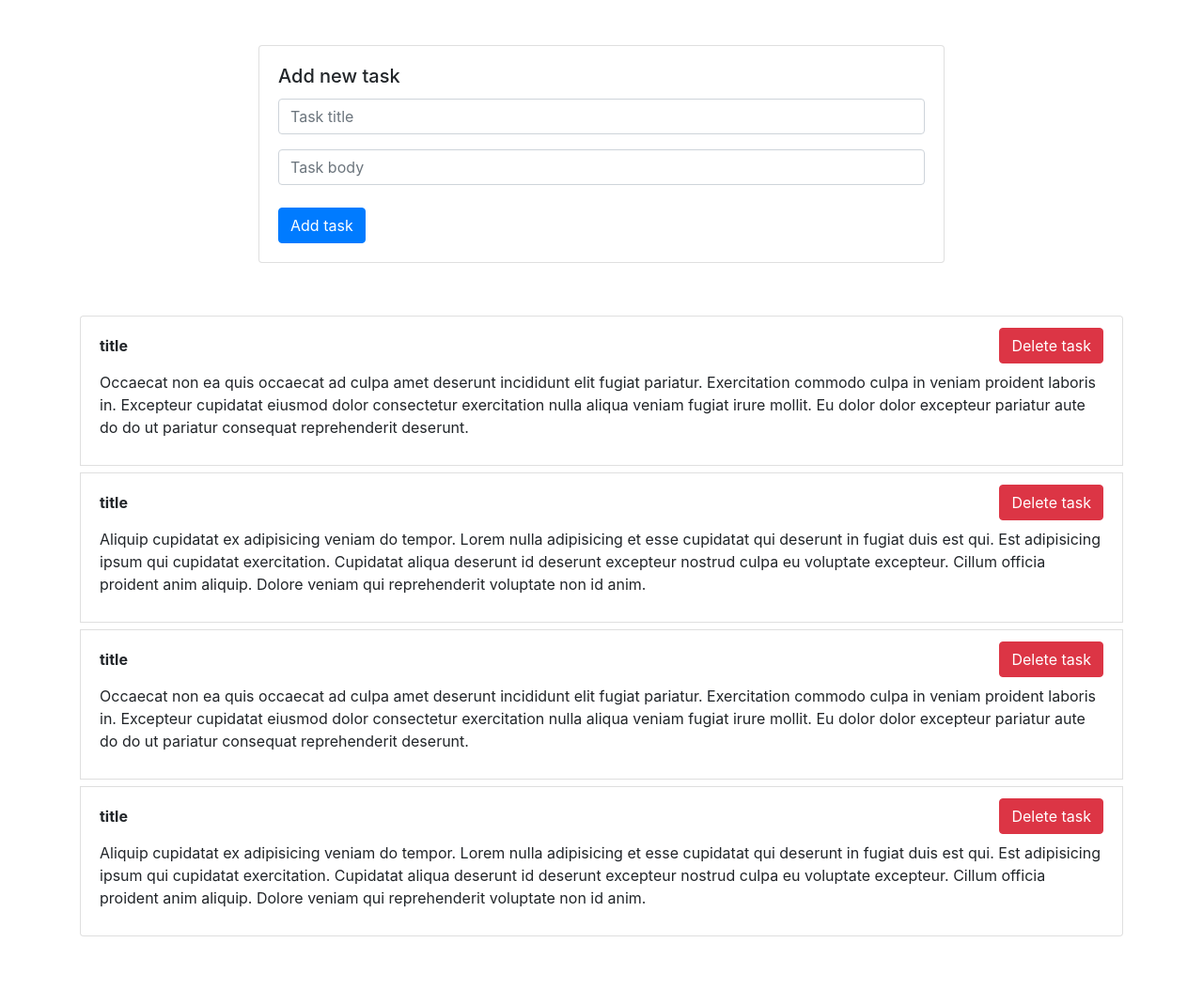
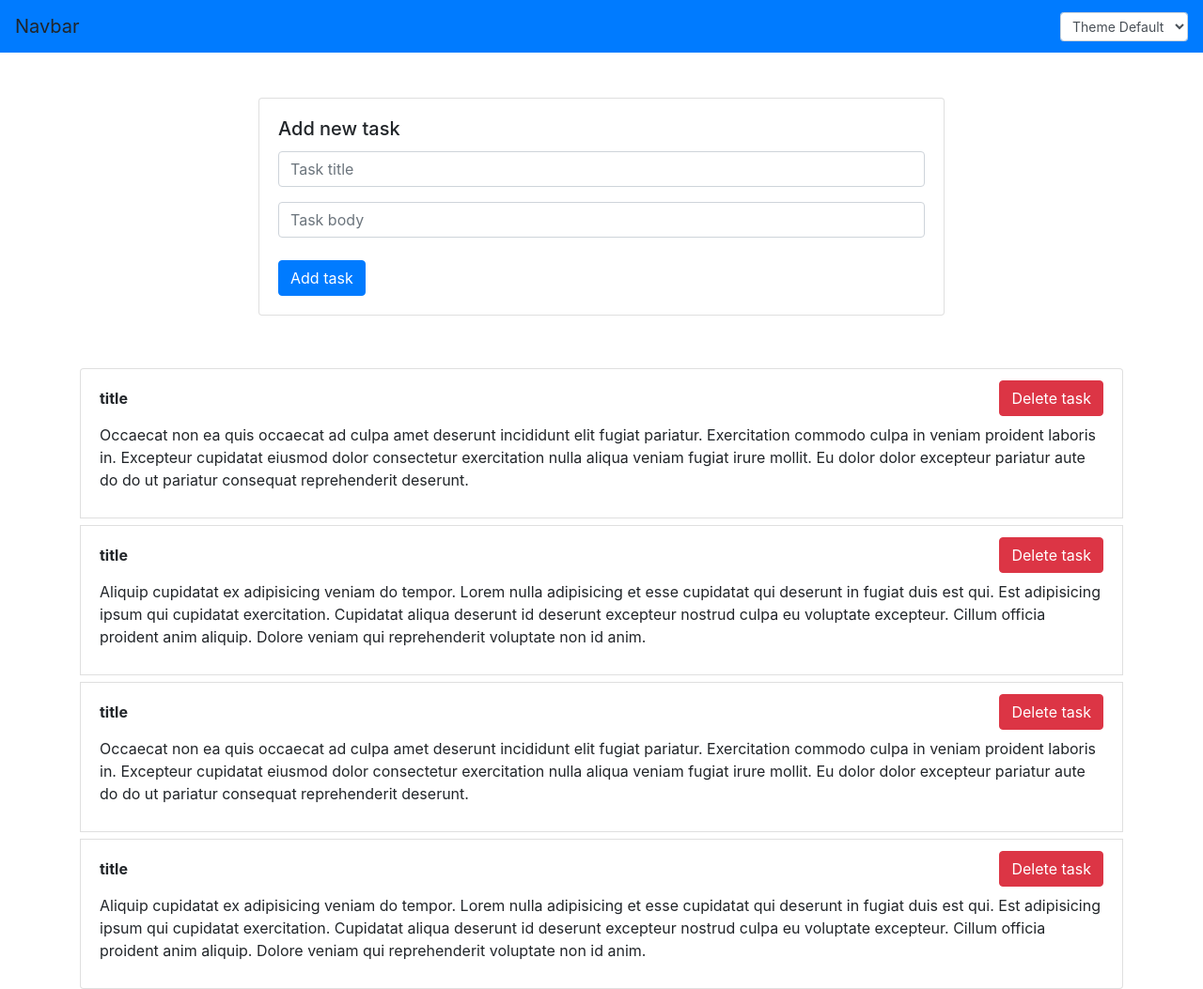
Before and after one commit to Incorrect111/toDoList, a plain HTML site: page index.html in a window 1280 px wide. Shown: the whole page at 94% size. Before the commit the page ends 997 px from the top, so only its background shows below. Drawn offline with nearby package versions, Linux system fonts and the light colour scheme.

Commit message:
add nav bar to Html

```diff
--- a/index.html
+++ b/index.html
@@ -9,6 +9,16 @@
 </head>
 
 <body>
+    <nav class="header navbar navbar-dark bg-primary">
+        <a class="navbar-brand">Navbar</a>
+        <form class="form-inline">
+            <select class="form-control form-control-sm" id="themeSelect">
+            <option value="default">Theme Default</option>
+            <option value="light">Theme Light</option>
+            <option value="dark">Theme Dark</option>
+          </select>
+        </form>
+    </nav>
     <div class="form-section mt-5">
         <div class="container">
             <div class="row">
```
